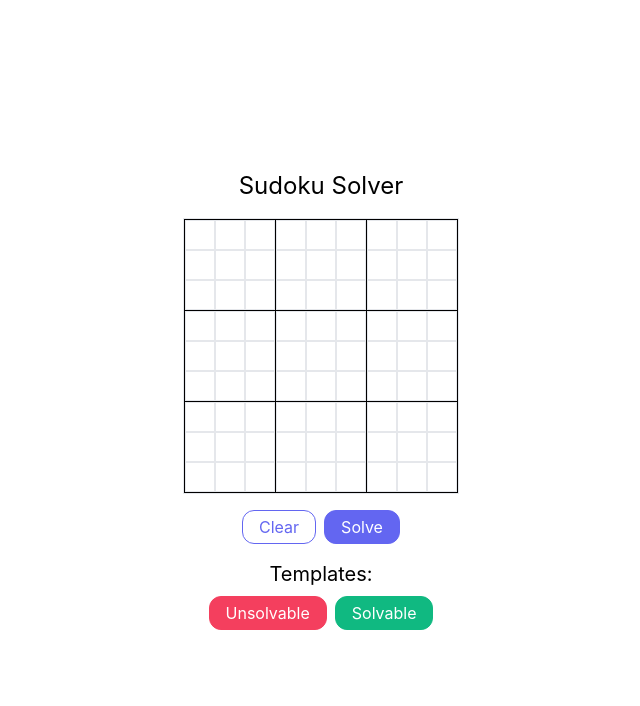
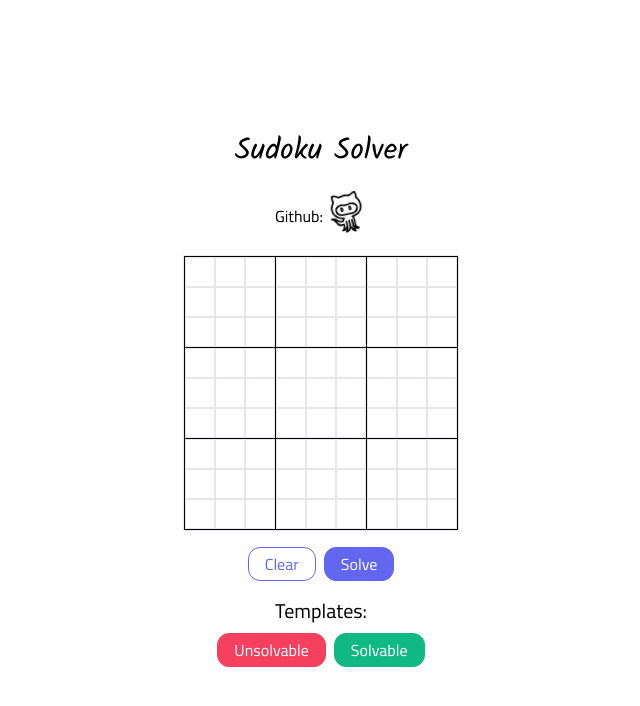
Before and after one commit to nickderaj/Sudoku-Solver, a Next.js app: page / in a window 1280 px wide. Shown: the top 706 px of the page, without its empty margins (319-959 px from the left). Built offline with nearby package versions, Linux system fonts and the light colour scheme.

Commit message:
style: add new fonts and stylings

```diff
--- a/src/components/Board/BoardInput.tsx
+++ b/src/components/Board/BoardInput.tsx
@@ -67,7 +67,7 @@ const BoardInput: React.FC = () => {
         <Button onClick={handleClear} title="Clear" variant="secondary" />
         <Button onClick={handleSolve} title="Solve" />
       </div>
-      <p className="mt-4 text-xl">Templates:</p>
+      <p className="mt-4 text-xl font-cairo">Templates:</p>
       <div className="flex mt-2 gap-2">
         <Button onClick={handleUnsolvable} title="Unsolvable" variant="red" />
         <Button onClick={handleSolvable} title="Solvable" variant="green" />
--- a/src/elements/buttons/Button.tsx
+++ b/src/elements/buttons/Button.tsx
@@ -7,7 +7,7 @@ export interface IButton extends React.ButtonHTMLAttributes<HTMLButtonElement> {
 // Reusable styled button with a primary and secondary variant, could add others like 'error' and 'warning' if needed
 const Button: React.FC<IButton> = ({ title, variant = 'primary', className, ...props }) => {
   const buttonClasses = () => {
-    const commonClasses = 'border hover:shadow-md px-4 py-1 text-center rounded-xl duration-300 transition-all';
+    const commonClasses = 'border hover:shadow-md px-4 py-1 text-center rounded-xl duration-300 transition-all font-cairo';
 
     switch (variant) {
       case 'primary':
--- a/src/pages/index.tsx
+++ b/src/pages/index.tsx
@@ -1,4 +1,5 @@
 import BoardInput from '@/components/Board/BoardInput';
+import Image from 'next/image';
 import PrimaryLayout from 'src/components/layouts/PrimaryLayout';
 import SampleModal from 'src/components/modals/SampleModal';
 import { PageWithLayout } from 'src/types/page';
@@ -7,7 +8,18 @@ export default function Home(_: PageWithLayout) {
   return (
     <>
       <section className="flex flex-col justify-center items-center h-screen w-screen">
-        <p className="text-2xl mb-4">Sudoku Solver</p>
+        <p className="text-3xl mb-2 font-kalam">Sudoku Solver</p>
+        <p className="px-6 text-center relative pt-4 flex items-center mb-4 font-cairo">
+          Github:
+          <a
+            href="https://github.com/nickderaj/Sudoku-Solver"
+            target="_blank"
+            rel="noreferrer"
+            className="cursor-pointer wiggle ml-1"
+          >
+            <Image src="/svg/octocat.svg" alt="github" width="40" height="40" />
+          </a>
+        </p>
         <BoardInput />
       </section>
       <SampleModal />
--- a/src/styles/globals.css
+++ b/src/styles/globals.css
@@ -1,3 +1,6 @@
+@import url('https://fonts.googleapis.com/css2?family=Kalam:wght@300;400;700&display=swap');
+@import url('https://fonts.googleapis.com/css2?family=Cairo:wght@300;400;600;700&display=swap');
+
 @tailwind base;
 @tailwind components;
 @tailwind utilities;
@@ -26,3 +29,25 @@ a {
 * {
   box-sizing: border-box;
 }
+
+.wiggle {
+  animation: wiggle 2s infinite;
+}
+
+@keyframes wiggle {
+  0% {
+    transform: rotate(0deg);
+  }
+  25% {
+    transform: rotate(12deg);
+  }
+  50% {
+    transform: rotate(0deg);
+  }
+  75% {
+    transform: rotate(-12deg);
+  }
+  99% {
+    transform: rotate(0);
+  }
+}
--- a/tailwind.config.js
+++ b/tailwind.config.js
@@ -2,6 +2,10 @@
 module.exports = {
   content: ['src/**/*.{js,ts,jsx,tsx}'],
   theme: {
+    fontFamily: {
+      kalam: ['Kalam'],
+      cairo: ['Cairo'],
+    },
     extend: {},
   },
   plugins: [],
```
Also changed, not shown: public/svg/octocat.svg (added), 1 other file (tests, documents, lock files or other folders).
